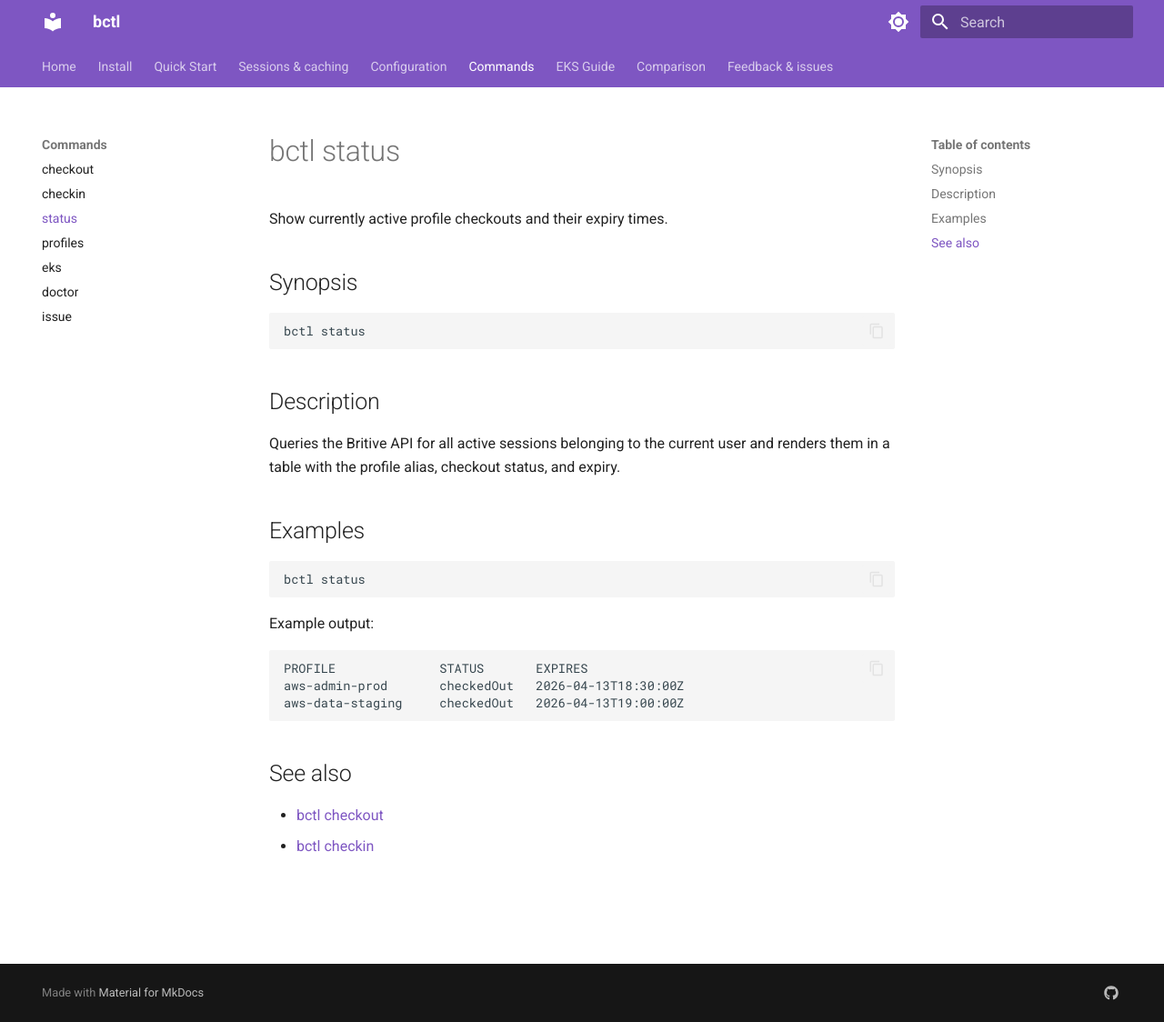
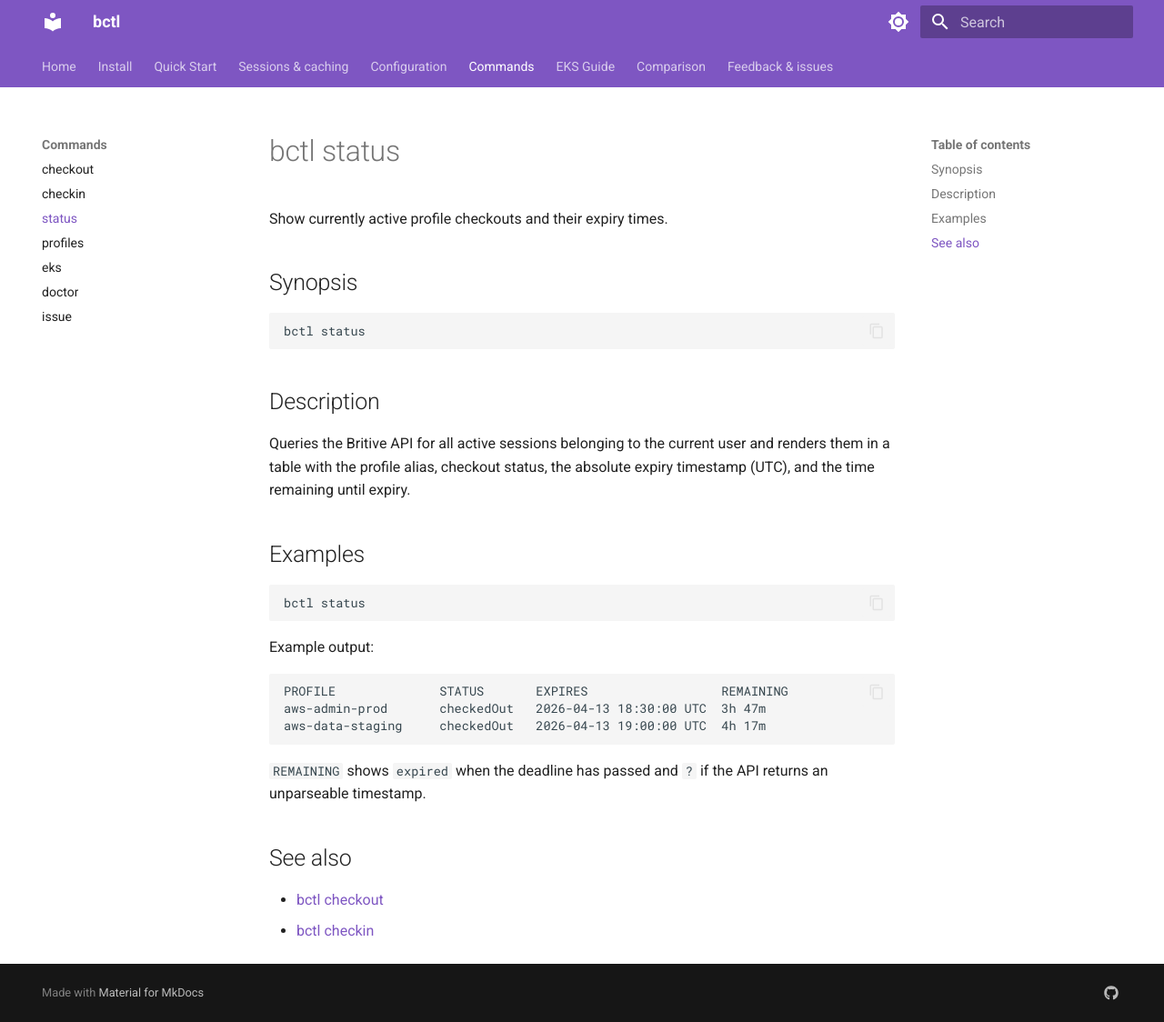
Before and after one commit to smichalabs/britivectl, an MkDocs documentation site: the page built from docs/docs/commands/status.md, in a window 1280 px wide and 1124 px high. Shown: the whole window at 91% size. Built offline with MkDocs 1.6.1 and Material for MkDocs 9.7.7, drawn with Linux system fonts in a browser that asks for light colours.

Commit message:
feat(status): add REMAINING column with time until expiry (#93)
Status output now shows a fourth column rendering the time remaining on
each active checkout in human-readable form ("3h 47m", "12m", "30s") so
users can see at a glance how long they have left without doing the math
against the absolute expiry timestamp.

````diff
--- a/docs/docs/commands/status.md
+++ b/docs/docs/commands/status.md
@@ -11,7 +11,8 @@ bctl status
 ## Description
 
 Queries the Britive API for all active sessions belonging to the current user
-and renders them in a table with the profile alias, checkout status, and expiry.
+and renders them in a table with the profile alias, checkout status, the
+absolute expiry timestamp (UTC), and the time remaining until expiry.
 
 ## Examples
 
@@ -22,10 +23,13 @@ bctl status
 Example output:
 
 ```
-PROFILE              STATUS       EXPIRES
-aws-admin-prod       checkedOut   2026-04-13T18:30:00Z
-aws-data-staging     checkedOut   2026-04-13T19:00:00Z
+PROFILE              STATUS       EXPIRES                  REMAINING
+aws-admin-prod       checkedOut   2026-04-13 18:30:00 UTC  3h 47m
+aws-data-staging     checkedOut   2026-04-13 19:00:00 UTC  4h 17m
 ```
+
+`REMAINING` shows `expired` when the deadline has passed and `?` if the API
+returns an unparseable timestamp.
 
 ## See also
 
````
Also changed, not shown: 1 other file.
